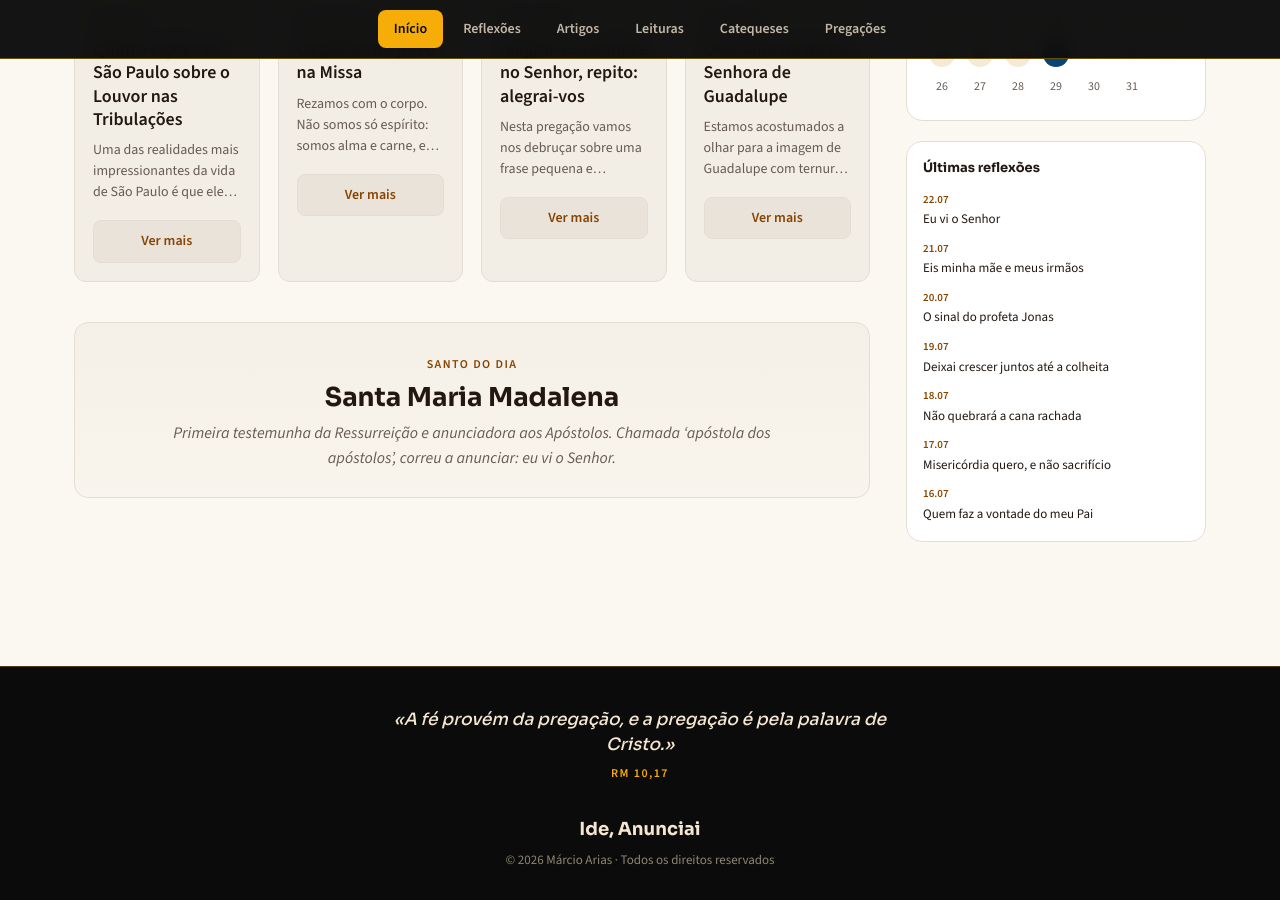
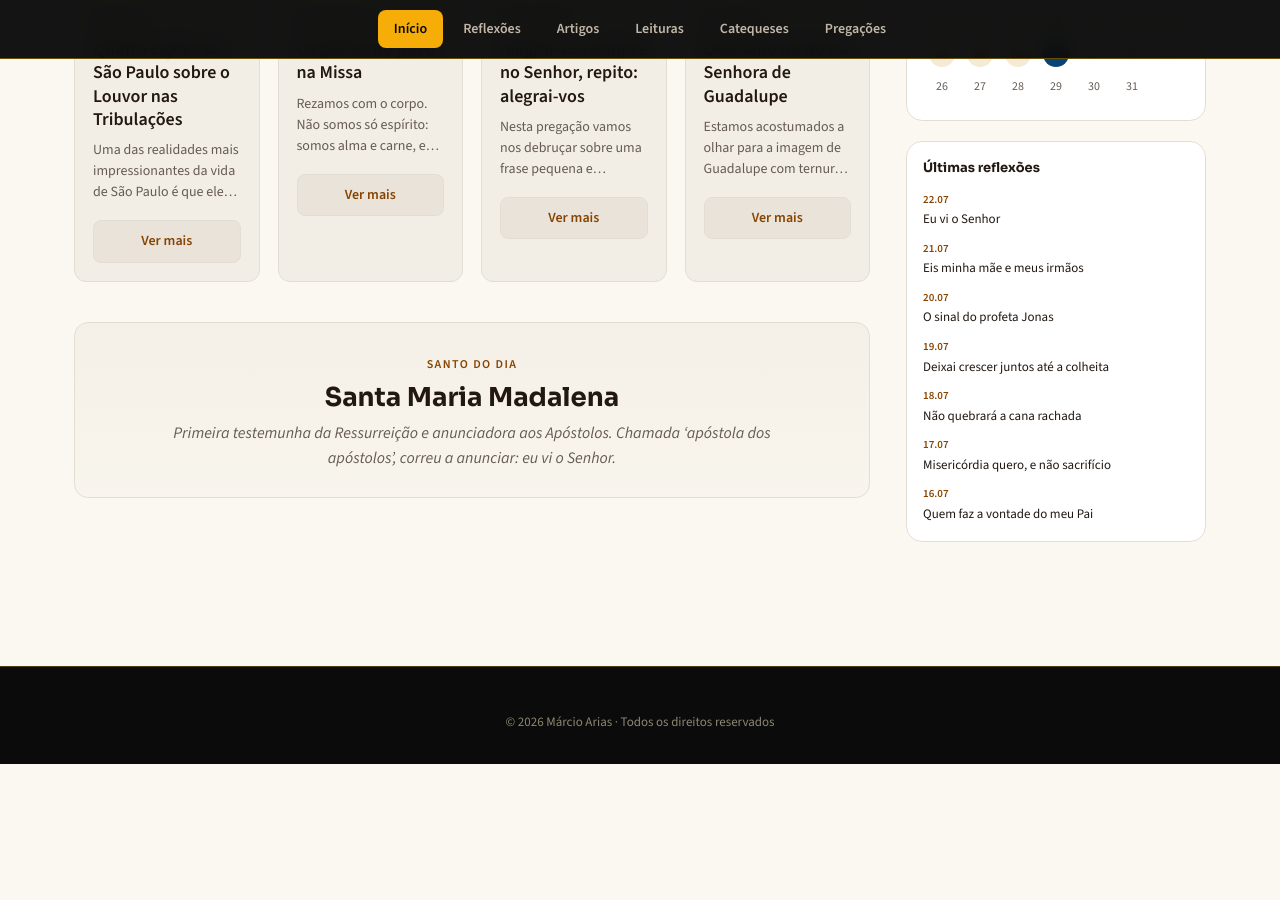
Before and after one commit to admariam/liturgiadiaria, a Jekyll site: the page built from index.html, in a window 1280 px wide and 900 px high, scrolled down 946 px. Built offline with Jekyll 4.4.1, drawn with Linux system fonts in a browser that asks for light colours; after the commit the page ends 1710 px from its top, so only the background shows below that.

Commit message:
Rodapé enxuto; cards e santo do dia (v17)

```diff
--- a/_layouts/default.html
+++ b/_layouts/default.html
@@ -26,7 +26,7 @@
   <link rel="preconnect" href="https://fonts.googleapis.com">
   <link rel="preconnect" href="https://fonts.gstatic.com" crossorigin>
   <link href="https://fonts.googleapis.com/css2?family=Sora:wght@500;600;700;800&family=Source+Sans+3:ital,wght@0,400;0,500;0,600;1,400&display=swap" rel="stylesheet">
-  <link rel="stylesheet" href="{{ '/assets/css/style.css' | relative_url }}?v=16">
+  <link rel="stylesheet" href="{{ '/assets/css/style.css' | relative_url }}?v=17">
 </head>
 <body>
   <a class="banner-topo" href="{{ '/' | relative_url }}" aria-label="{{ site.title }}">
@@ -90,14 +90,7 @@
 
   <footer class="site-footer">
     <div class="rodape-inner">
-      <div class="rodape-versiculo">
-        <p class="citacao">«A fé provém da pregação, e a pregação é pela palavra de Cristo.»</p>
-        <p class="rubrica">Rm 10,17</p>
-      </div>
-      <div class="rodape-base">
-        <span class="rodape-marca">Ide, Anunciai</span>
-        <span class="rodape-dir">© 2026 Márcio Arias · Todos os direitos reservados</span>
-      </div>
+      <span class="rodape-dir">© 2026 Márcio Arias · Todos os direitos reservados</span>
     </div>
   </footer>
   <script id="filtra-recentes">
```
